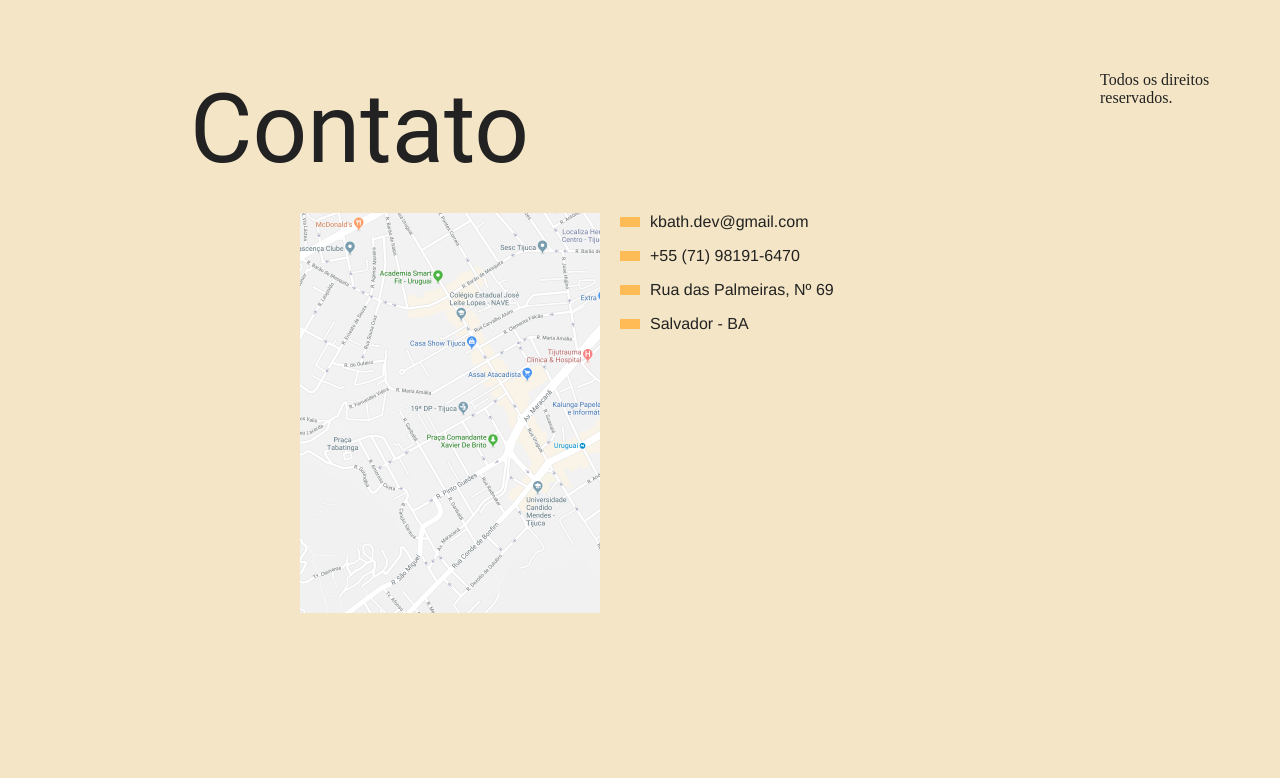
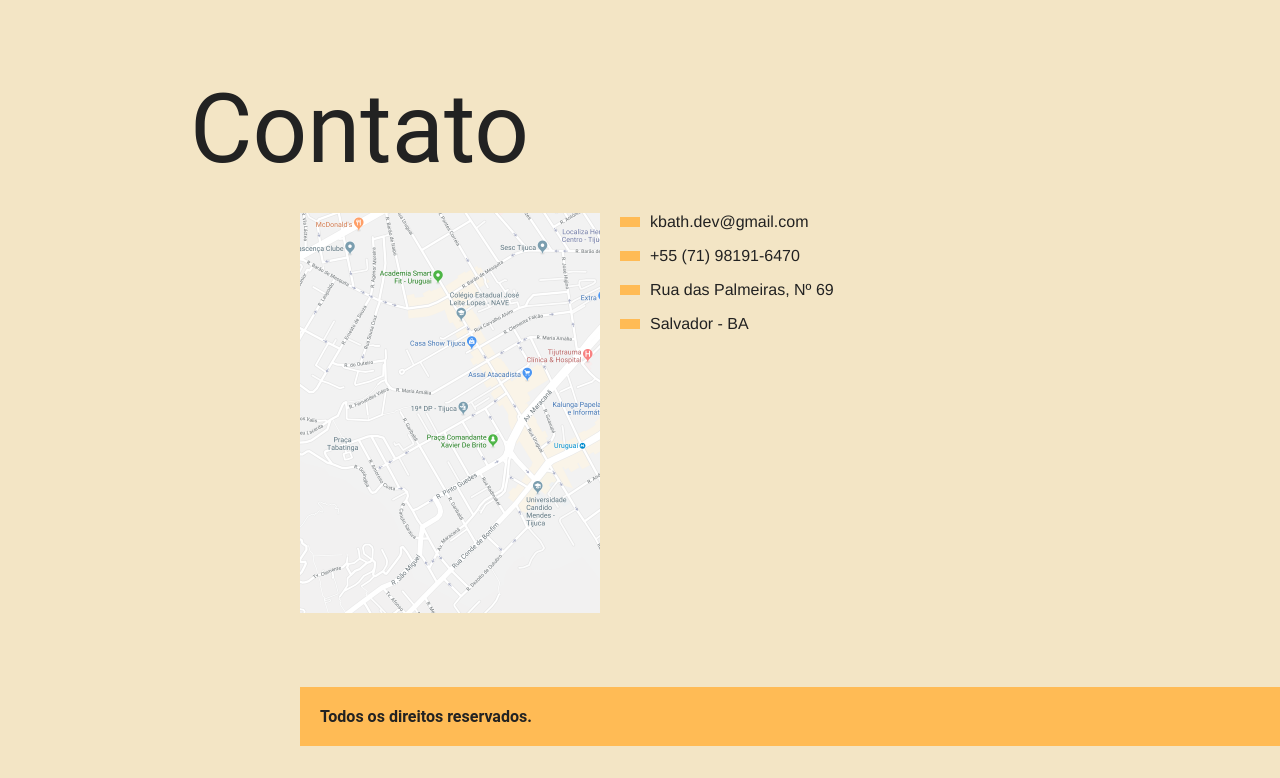
Before and after one commit to studioValenz/animais-fantasticos, a plain HTML site: page index.html in a window 1280 px wide. Shown: the part 3982-4760 px from the top of the page. Before the commit the page ends 4669 px from the top, so only its background shows below. Drawn offline with Linux system fonts and the light colour scheme.

Commit message:
estilizando o copy do site

```diff
--- a/css/style.css
+++ b/css/style.css
@@ -175,3 +175,15 @@ body {
   margin-right: 10px;
   background: #fb5;
 }
+
+.copy {
+  grid-column: 3/5;
+  margin-bottom: 2rem;
+  background: #fb5;
+}
+
+.copy p {
+  padding: 20px;
+  font-family: "roboto", monospace;
+  font-weight: bold;
+}
```
